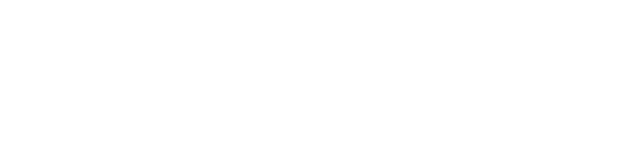
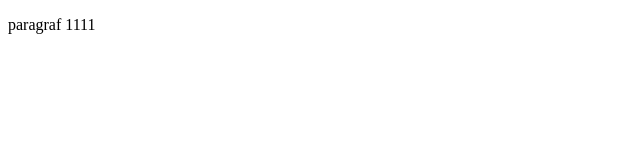
Before and after one commit to Yevhen-Yanushevych/PPF_Lab1, a plain HTML site: page index.html in a window 1280 px wide. Shown: the whole page, without its empty margins (0-640 px from the left). Drawn offline with Linux system fonts and the light colour scheme.

Commit message:
merge changes

```diff
--- a/index.html
+++ b/index.html
@@ -6,6 +6,8 @@
     <title>Document</title>
 </head>
 <body>
-
+    <p>
+        paragraf 1111
+    </p>
 </body>
 </html>
```
